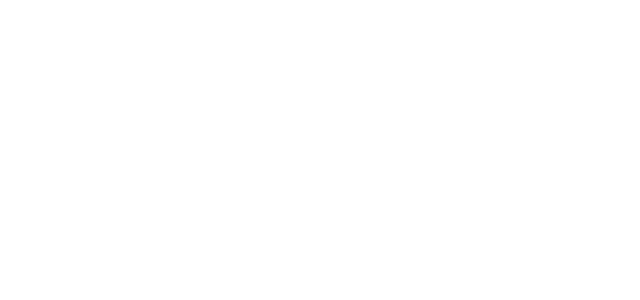
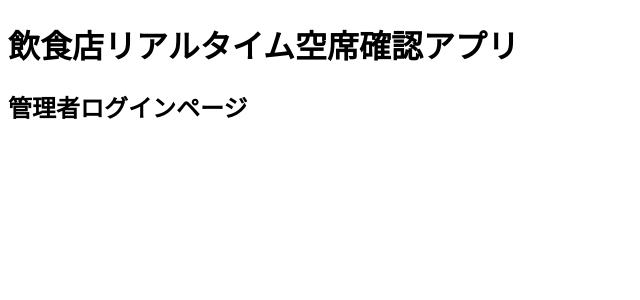
Before and after one commit to H-F025/React-sougou, a React (Vite) app: page /admin in a window 1280 px wide. Shown: the top 300 px of the page, without its empty margins (0-640 px from the left). Built offline with nearby package versions, Linux system fonts and the light colour scheme.

Commit message:
React総合課題/adminログインページ１

```diff
--- a/package.json
+++ b/package.json
@@ -11,7 +11,9 @@
   },
   "dependencies": {
     "react": "^19.3.1",
-    "react-dom": "^19.3.1"
+    "react-dom": "^19.3.1",
+    "react-router": "^8.5.3",
+    "react-router-dom": "^7.18.7"
   },
   "devDependencies": {
     "@types/node": "^24.19.2",
--- a/src/App.tsx
+++ b/src/App.tsx
@@ -1,12 +1,14 @@
-import './index.css'
+import { BrowserRouter, Navigate, Route, Routes } from 'react-router';
+import './index.css';
+import { AdminPage } from './Pages/Admin/AdminLoginPage';
 
-function App() {
+export const App = () => (
+  <BrowserRouter>
+    <Routes>
+      <Route path="/admin" element={<AdminPage />} />
+      <Route path="*" element={<Navigate to="/admin" replace />} />
+    </Routes>
+  </BrowserRouter>
+);
 
-  return (
-    <>
-
-    </>
-  )
-}
-
-export default App
+export default App;
--- /dev/null
+++ b/src/Pages/Admin/AdminLoginPage.tsx
@@ -0,0 +1,8 @@
+export const AdminPage = () => {
+  return (
+    <div className="admin-login">
+      <h1>飲食店リアルタイム空席確認アプリ</h1>
+      <h2>管理者ログインページ</h2>
+    </div>
+  );
+};
```
Also changed, not shown: 1 other file (tests, documents, lock files or other folders).
